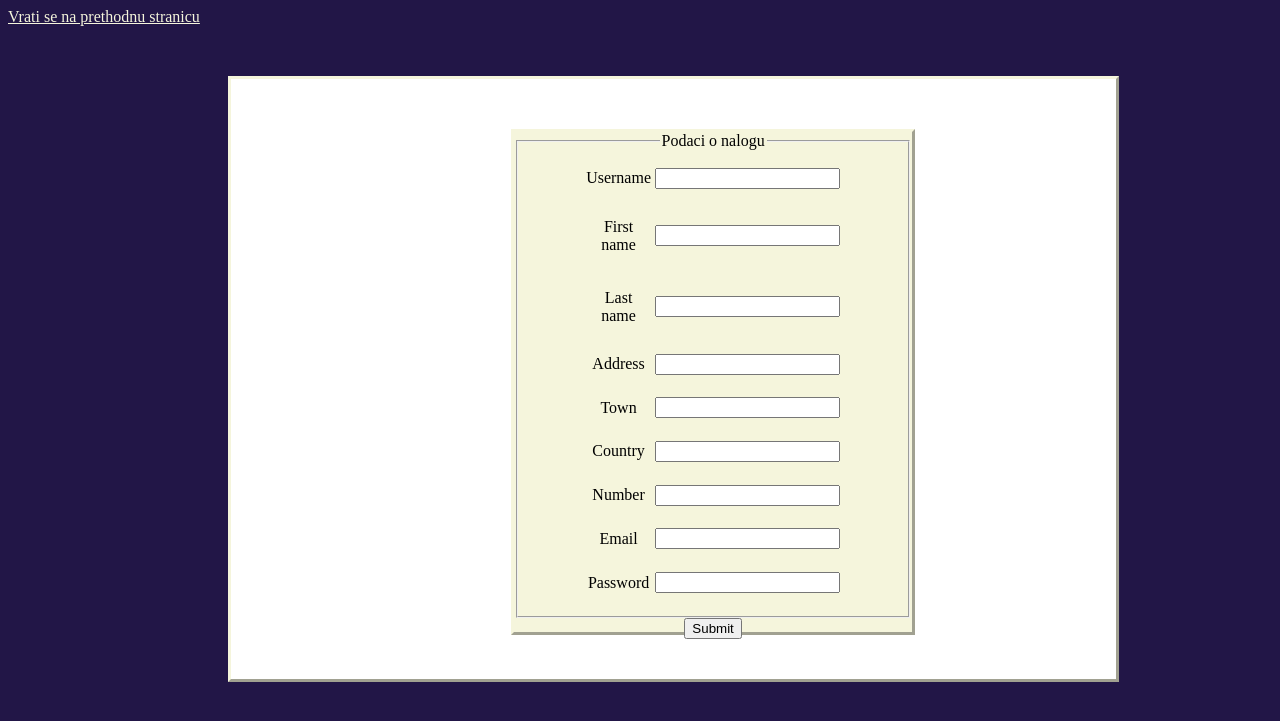
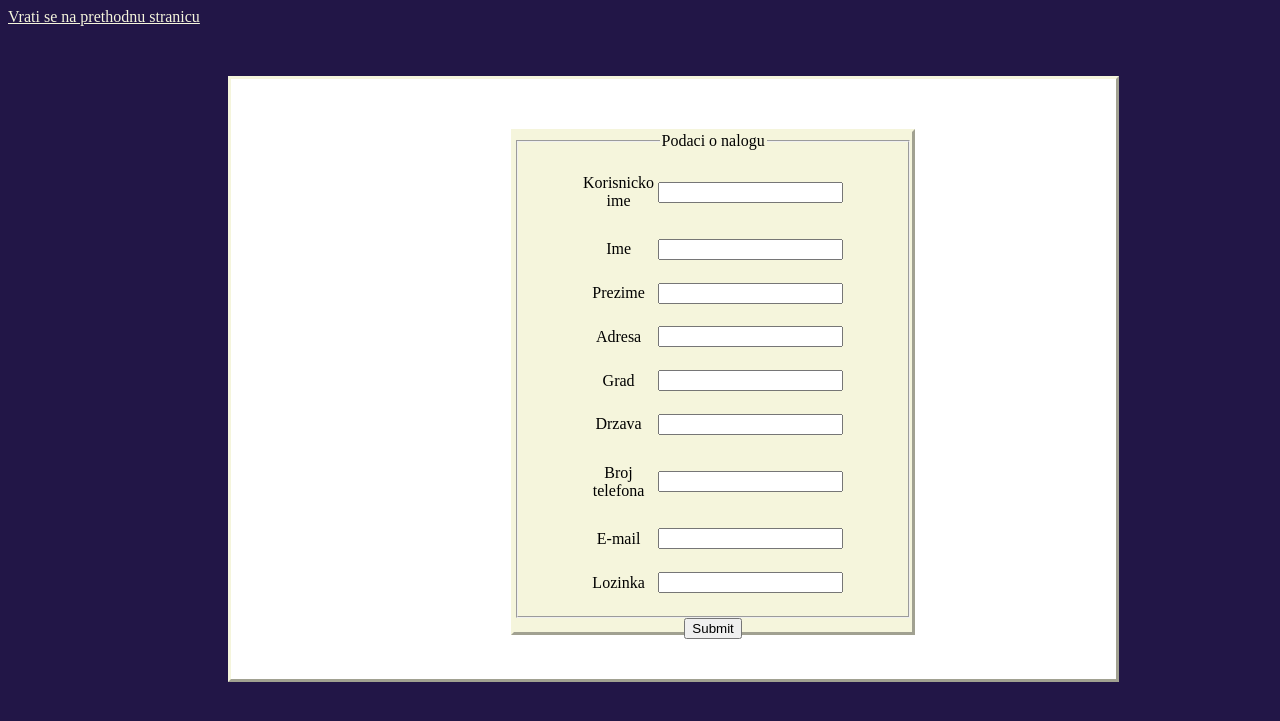
Before and after one commit to jtrivun16/DRS-projekat, a Python web app: template templates/editProfile.html in a window 1280 px wide. Shown: the top 721 px of the page. Run offline with Jinja, Linux system fonts and the light colour scheme; the template is opened without the code that fills it, so the values that code supplies are empty, except form fields; tables that the repository leaves empty hold one stand-in row (values such as "Sample post"); form fields are guessed from the names that the template uses.

Commit message:
edit form language

```diff
--- a/templates/editProfile.html
+++ b/templates/editProfile.html
@@ -57,15 +57,15 @@
 
                     <table>
 
-                        <tr><td><label>Username</label></td><td> {{ form.username }}</td></tr>
-                        <tr><td><label>First name</label></td><td> {{ form.first_name}}</td></tr>
-                        <tr><td><label>Last name</label></td><td> {{ form.last_name}}</td></tr>
-                        <tr><td><label>Address</label></td><td> {{ form.address}}</td></tr>
-                        <tr><td><label>Town</label></td><td> {{ form.town}}</td></tr>
-                        <tr><td><label>Country</label></td><td> {{ form.country}}</td></tr>
-                        <tr><td><label>Number</label></td><td> {{ form.phone_number}}</td></tr>
-                        <tr><td><label>Email</label></td><td> {{ form.email}}</td></tr>
-                        <tr><td><label>Password</label></td><td> {{ form.password}}</td></tr>
+                        <tr><td><label>Korisnicko ime</label></td><td> {{ form.username }}</td></tr>
+                        <tr><td><label>Ime</label></td><td> {{ form.first_name}}</td></tr>
+                        <tr><td><label>Prezime</label></td><td> {{ form.last_name}}</td></tr>
+                        <tr><td><label>Adresa</label></td><td> {{ form.address}}</td></tr>
+                        <tr><td><label>Grad</label></td><td> {{ form.town}}</td></tr>
+                        <tr><td><label>Drzava</label></td><td> {{ form.country}}</td></tr>
+                        <tr><td><label>Broj telefona</label></td><td> {{ form.phone_number}}</td></tr>
+                        <tr><td><label>E-mail</label></td><td> {{ form.email}}</td></tr>
+                        <tr><td><label>Lozinka</label></td><td> {{ form.password}}</td></tr>
                     </table>
 
                 </fieldset>
```
Also changed, not shown: forms.py (+8 -8 lines), instance/database.db.
